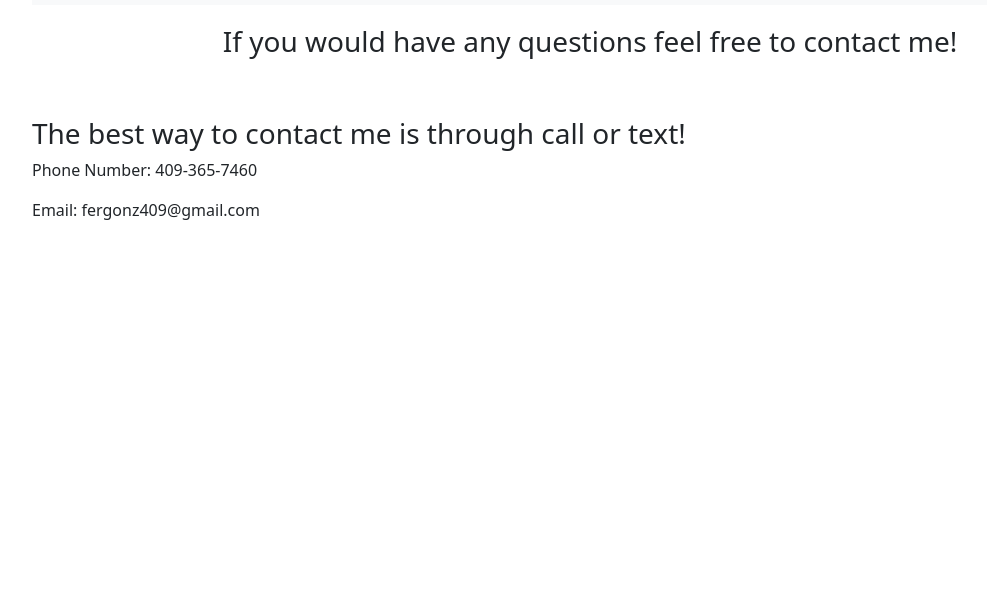
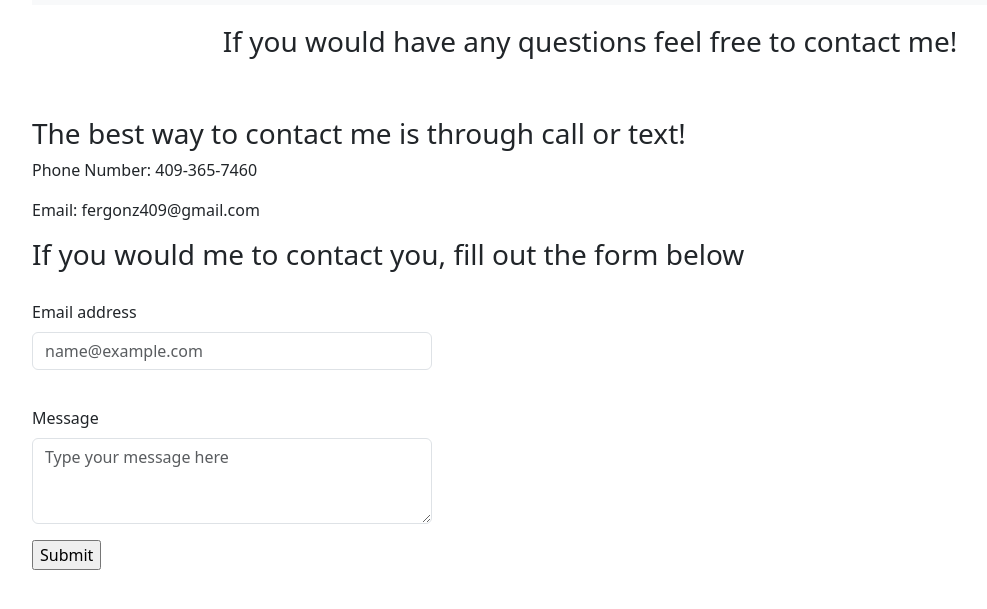
Before and after one commit to Fgonzalez409/finalPortfolio2, a plain HTML site: page pages/contact.html in a window 1280 px wide. Shown: the part 67-676 px from the top of the page, without its empty margins (50-1037 px from the left). Drawn offline with nearby package versions, Linux system fonts and the light colour scheme.

Commit message:
minor edits

```diff
--- a/pages/contact.html
+++ b/pages/contact.html
@@ -66,7 +66,19 @@
             <h3>The best way to contact me is through call or text!</h3>
             <p>Phone Number: 409-365-7460</p>
             <p>Email: fergonz409@gmail.com</p>
+            <h3>If you would me to contact you, fill out the form below</h3>
+            <div class="mb-3">
+            <label for="exampleFormControlInput1" class="form-label">Email address</label>
+            <input type="email" class="form-control" id="exampleFormControlInput1" placeholder="name@example.com">
+          </div>
+          <div class="mb-3">
+            <label for="exampleFormControlTextarea1" class="form-label">Message</label>
+            <textarea class="form-control" id="exampleFormControlTextarea1" rows="3" placeholder="Type your message here"></textarea>
+          </div>
+          <input type="button" value="Submit" id="btn">
         </div>
+
+
         <!-- <div class="container-md" id="form-container">
 
             <div id="form">
--- a/styles/contact.css
+++ b/styles/contact.css
@@ -25,3 +25,17 @@
     flex-direction: column;
     align-items: flex-start;
 }
+.mb-3 {
+    width:400px;
+    margin-top: 20px;
+    /* display: flex;
+    flex-direction: column;
+    align-items: flex-start; */
+}
+
+#btn:hover {
+    border-radius: 4px;
+    color:white;
+    background: black;
+    border: rgb(155, 119, 119) 1px solid;
+}
--- a/styles/index.css
+++ b/styles/index.css
@@ -37,7 +37,8 @@ button {
 button:hover {
     color:#000;
     background-color: aliceblue;
-    border: rgb(155, 119, 119) 1px solid;}
+    border: rgb(155, 119, 119) 1px solid;
+}
 
 #main-container {
     margin-top: 50px;
```
Also changed, not shown: pages/about.html (+4 -6 lines), pages/blog.html (+1 -1 lines).
